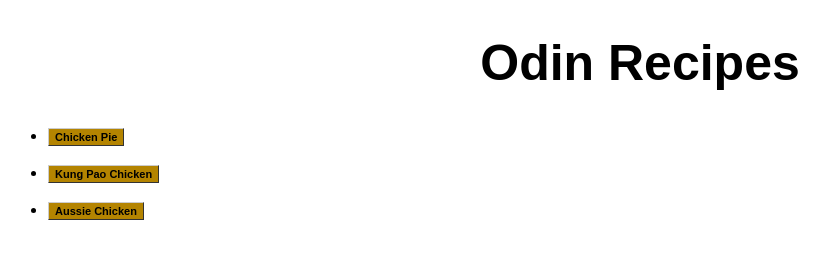
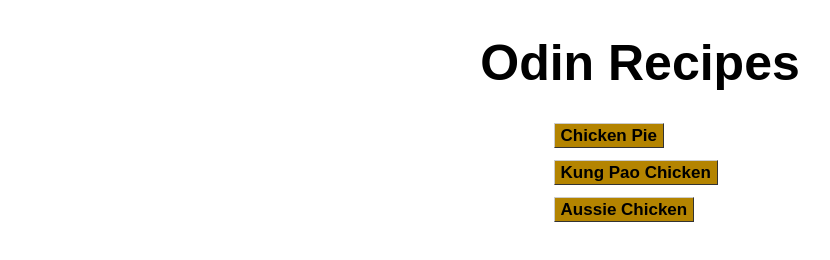
Before and after one commit to Jyddys/odin-recipes, a plain HTML site: page index.html in a window 1280 px wide. Shown: the whole page, without its empty margins (0-830 px from the left). Drawn offline with Linux system fonts and the light colour scheme.

Commit message:
Índex.html got new button size and list type none

```diff
--- a/index.html
+++ b/index.html
@@ -6,11 +6,11 @@
         <link rel="stylesheet" href="styles/styles.css">
     </head>
     <body>
-        <div>
         <h1>Odin Recipes</h1>
-        <ul><li><a href="recipes/chicken.html">Chicken Pie</a></li></ul>
-        <ul><li><a href="recipes/kungpaochicken.html">Kung Pao Chicken</a></li></ul>
-        <ul><li><a href="recipes/aussie_chicken.html">Aussie Chicken</a></li></ul>
+        <div class="main">
+        <ul><li class="mainlist"><a class="mainpage" href="recipes/chicken.html">Chicken Pie</a></li></ul>
+        <ul><li class="mainlist"><a class="mainpage" href="recipes/kungpaochicken.html">Kung Pao Chicken</a></li></ul>
+        <ul><li class="mainlist"><a class="mainpage" href="recipes/aussie_chicken.html">Aussie Chicken</a></li></ul>
       </div>
     </body>
 </html>
--- a/styles/styles.css
+++ b/styles/styles.css
@@ -22,7 +22,7 @@ li {
 a {
     font: bold 11px Arial;
   text-decoration: none;
-  background-color: #b48400;
+  background-color: rgb(180, 132, 0);
   color: #000000;
   padding: 2px 6px 2px 6px;
   border-top: 1px solid #CCCCCC;
@@ -56,3 +56,19 @@ img {
 .steps {
     background-color: grey;
 }
+
+.main {
+    margin-left: 40%;
+
+
+
+}
+
+.mainpage {
+    font-size: 17px;
+    font-weight: bold;
+}
+
+.mainlist {
+    list-style: none;
+}
```
